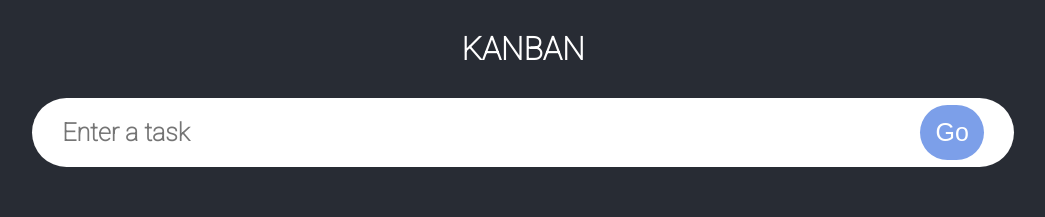
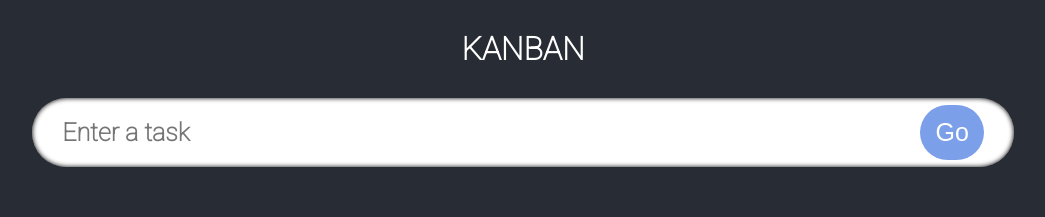
Before and after one commit to nevarwin/React-Typescript, a React (Create React App) app in the folder React-Typescript/: page / in a window 1280 px wide. Shown: the top 217 px of the page, without its empty margins (117-1162 px from the left). Built offline with nearby package versions, Linux system fonts and the light colour scheme.

Commit message:
fix typo

```diff
--- a/React-Typescript/src/components/InputField.css
+++ b/React-Typescript/src/components/InputField.css
@@ -13,7 +13,7 @@
   font-size: 25px;
   border: none;
   transition: 0.3s;
-  box-shado: inset 0 0 5px black;
+  box-shadow: inset 0 0 5px black;
 }
 
 .Input__box:focus {
```
